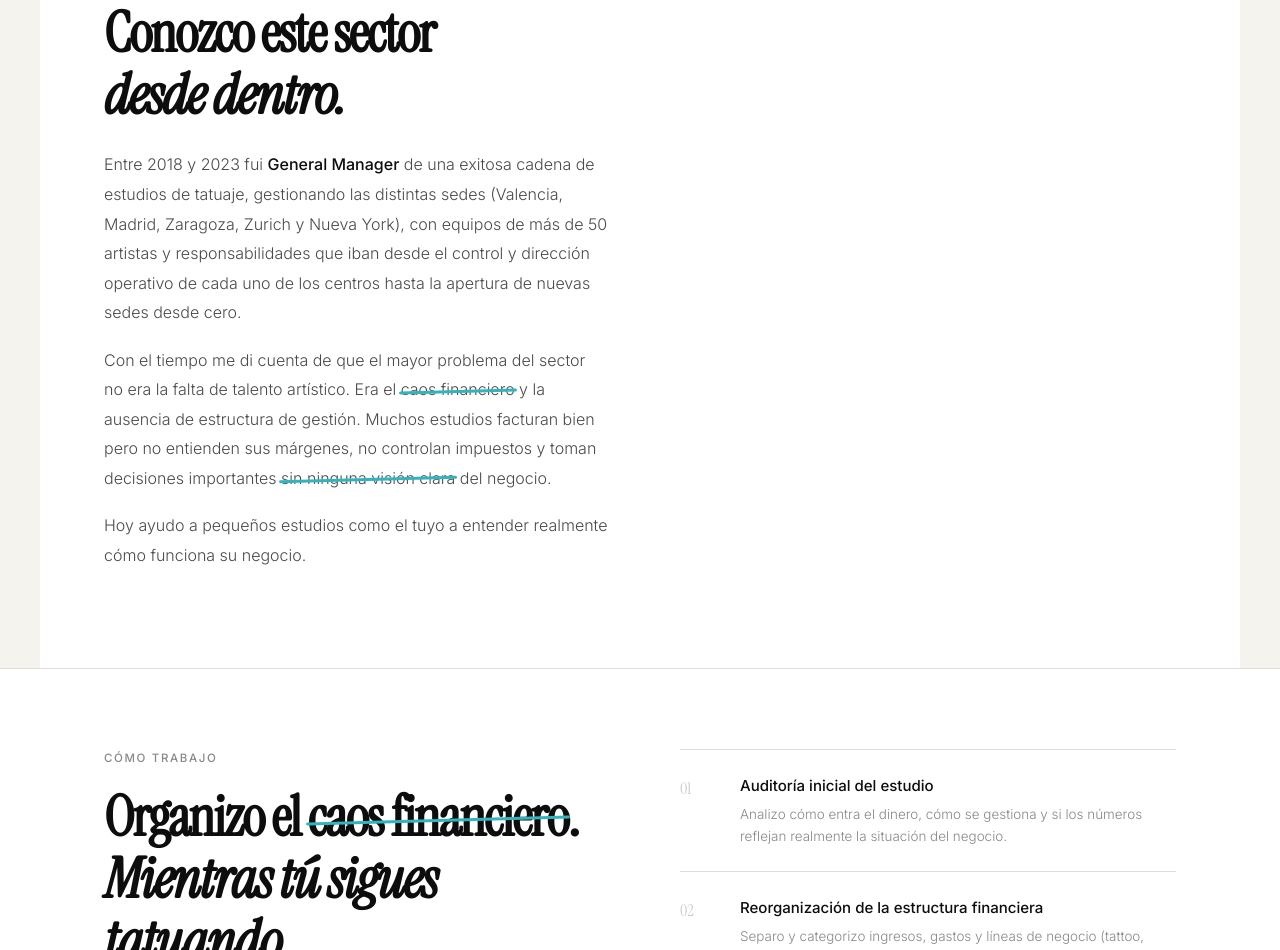
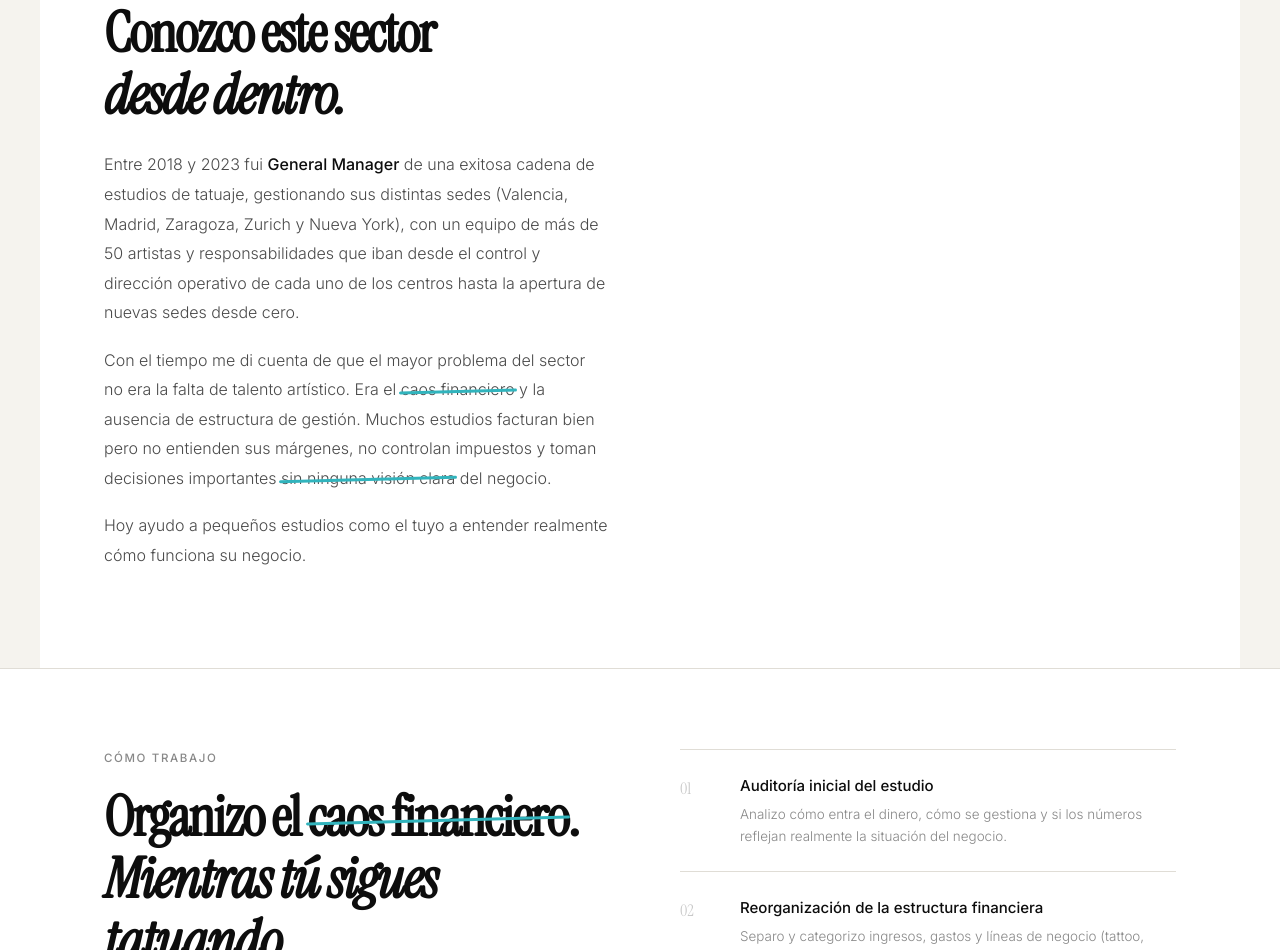
Before and after one commit to angelsancchez/TattooPlaybook, a plain HTML site: page index.html in a window 1280 px wide. Shown: the part 1946-2896 px from the top of the page. Drawn offline with Linux system fonts and the light colour scheme.

Commit message:
Update index.html

```diff
--- a/index.html
+++ b/index.html
@@ -335,7 +335,7 @@ h1             { animation:up .7s .15s ease both; }
   <div class="about-cols">
     <div class="about-text">
       <h2>Conozco este sector<br><em>desde dentro.</em></h2>
-      <p>Entre 2018 y 2023 fui <strong>General Manager</strong> de una exitosa cadena de estudios de tatuaje, gestionando las distintas sedes (Valencia, Madrid, Zaragoza, Zurich y Nueva York), con equipos de más de 50 artistas y responsabilidades que iban desde el control y dirección operativo de cada uno de los centros hasta la apertura de nuevas sedes desde cero.</p>
+      <p>Entre 2018 y 2023 fui <strong>General Manager</strong> de una exitosa cadena de estudios de tatuaje, gestionando sus distintas sedes (Valencia, Madrid, Zaragoza, Zurich y Nueva York), con un equipo de más de 50 artistas y responsabilidades que iban desde el control y dirección operativo de cada uno de los centros hasta la apertura de nuevas sedes desde cero.</p>
       <p>Con el tiempo me di cuenta de que el mayor problema del sector no era la falta de talento artístico. Era el <span class="strike">caos financiero</span> y la ausencia de estructura de gestión. Muchos estudios facturan bien pero no entienden sus márgenes, no controlan impuestos y toman decisiones importantes <span class="strike">sin ninguna visión clara</span> del negocio.</p>
       <p>Hoy ayudo a pequeños estudios como el tuyo a entender realmente cómo funciona su negocio.</p>
     </div>
```
